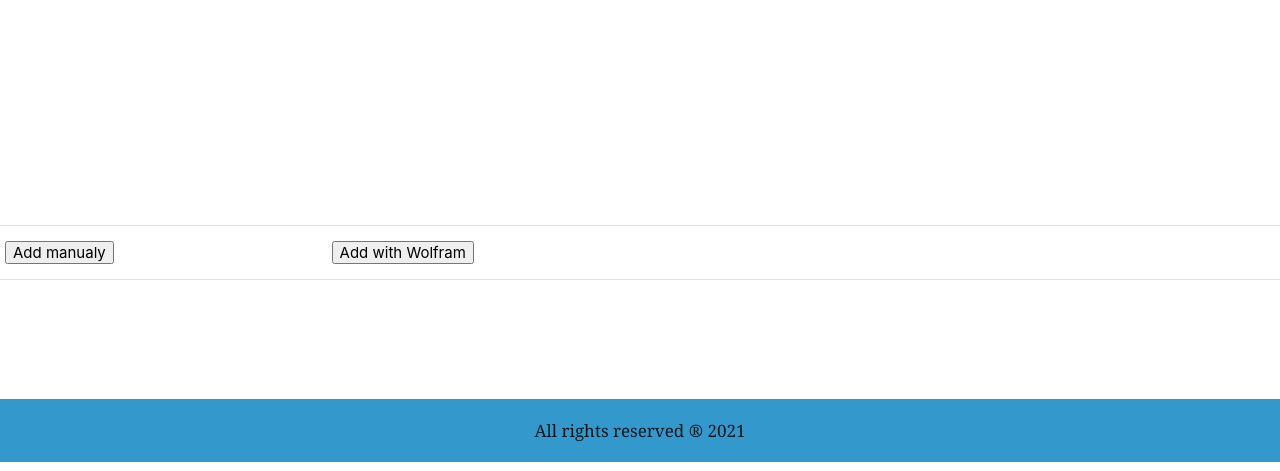
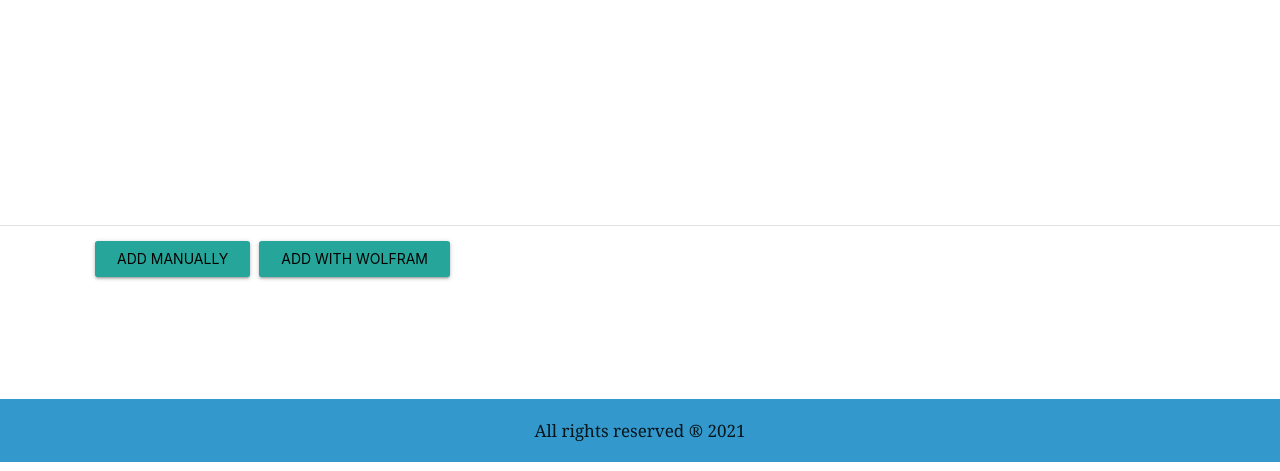
Before and after one commit to LukaszSzpak/Moje_kalorie-my_calories, a Django app: template myCalories/templates/index.html in a window 1280 px wide. Shown: the part 329-800 px from the top of the page. Run offline with Django 3.2, Linux system fonts and the light colour scheme; the template is opened without the code that fills it, so the values that code supplies are empty; parts of the project's set-up code (start-up, migrations or seed data) failed here and were passed over; some libraries are stand-ins or nearby versions.

Commit message:
Added styles to buttons below food table

```diff
--- a/myCalories/templates/en/en_buttonsBelowFoodTable.html
+++ b/myCalories/templates/en/en_buttonsBelowFoodTable.html
@@ -1,16 +1,16 @@
-<tr>
-    <td>
-        <input type="submit" onclick='(function(){
+<div>
+    <div class="input-field inline">
+        <input class="waves-effect waves-light btn" type="submit" onclick='(function(){
             document.getElementById("buttonsBelowTable").style.visibility = "hidden";
             document.getElementById("addNewManual").style.visibility = "visible";
                 } )();'
-                                value="Add manualy">
-    </td>
-    <td>
-        <input type="submit" onclick='(function(){
+                value="Add manually">
+    </div>
+    <div class="input-field inline">
+        <input class="waves-effect waves-light btn" type="submit" onclick='(function(){
             document.getElementById("buttonsBelowTable").style.visibility = "hidden";
             document.getElementById("addNewWolfram").style.visibility = "visible";
                 } )();'
                 value="Add with Wolfram">
-    </td>
-</tr>
+    </div>
+</div>
--- a/myCalories/templates/index.html
+++ b/myCalories/templates/index.html
@@ -142,15 +142,15 @@
                     {% include 'en/en_addFoodWithWolfram.html' %}
                 {% endif %}
             </tbody>
+        </table>
 
-            <tbody id="buttonsBelowTable" style="visibility: visible">
-                    {% if user_lang == 'pl' %}
-                        {% include 'pl/pl_buttonsBelowFoodTable.html' %}
-                    {% else %}
-                        {% include 'en/en_buttonsBelowFoodTable.html' %}
-                    {% endif %}
-            </tbody>
-        </table>
+        <div class="table_size" id="buttonsBelowTable" style="visibility: visible">
+                {% if user_lang == 'pl' %}
+                    {% include 'pl/pl_buttonsBelowFoodTable.html' %}
+                {% else %}
+                    {% include 'en/en_buttonsBelowFoodTable.html' %}
+                {% endif %}
+        </div>
     </div>
 </div>
 
```
Also changed, not shown: myCalories/templates/pl/pl_buttonsBelowFoodTable.html (+8 -8 lines). Lines whose indentation alone changed are shown as unchanged.
